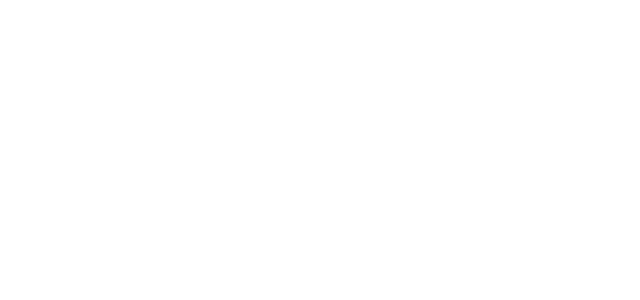
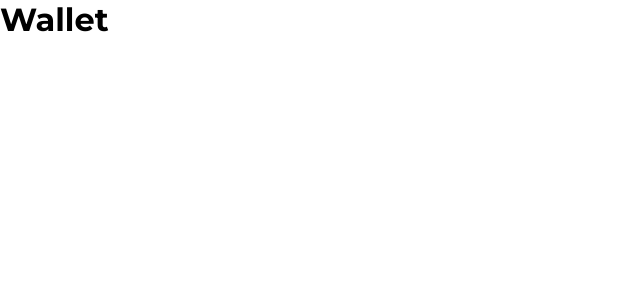
Before and after one commit to thosijulio/trybe-wallet, a React (Create React App) app: page /carteira in a window 1280 px wide. Before the commit this address had no page. Shown: the top 300 px of the page, without its empty margins (0-640 px from the left). Built offline with nearby package versions, Linux system fonts and the light colour scheme.

Commit message:
feat-configuracao-rota-pagina-da-carteira

```diff
--- a/src/App.js
+++ b/src/App.js
@@ -1,6 +1,7 @@
 import React from 'react';
 import { Routes, Route } from 'react-router-dom';
 import Login from './pages/Login';
+import Wallet from './pages/Wallet';
 import './App.css';
 
 
@@ -8,7 +9,8 @@
   render() {
     return (
         <Routes>
-          <Route path="/" element={ <Login /> } />
+          <Route element={ <Wallet /> } path="/carteira" />
+          <Route element={ <Login /> } exact path="/" />
         </Routes>
     )
   }
--- /dev/null
+++ b/src/pages/Wallet.js
@@ -0,0 +1,12 @@
+import React from 'react';
+import { connect } from 'react-redux';
+
+class Wallet extends React.Component {
+  render() {
+    return(
+      <h1>Wallet</h1>
+    )
+  }
+}
+
+export default connect()(Wallet);
```
Also changed, not shown: src/pages/Wallet.css (added).
